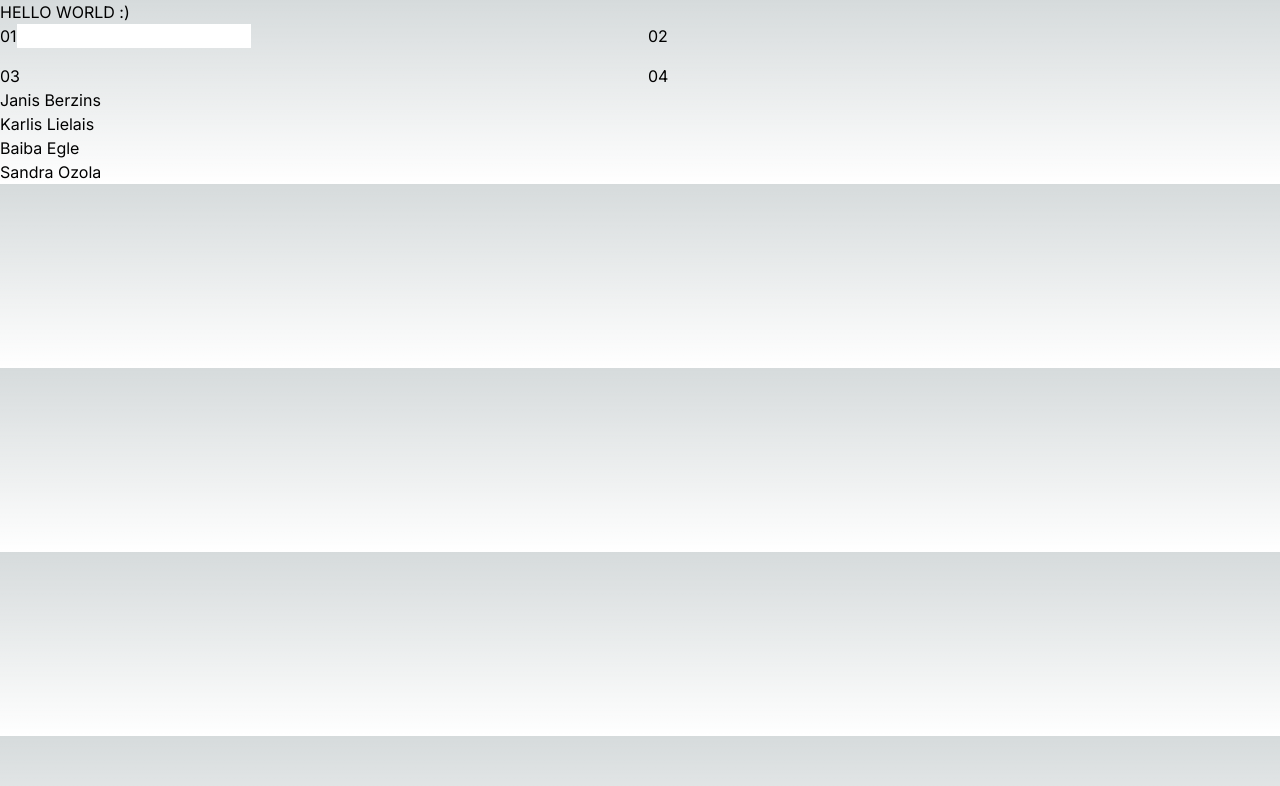
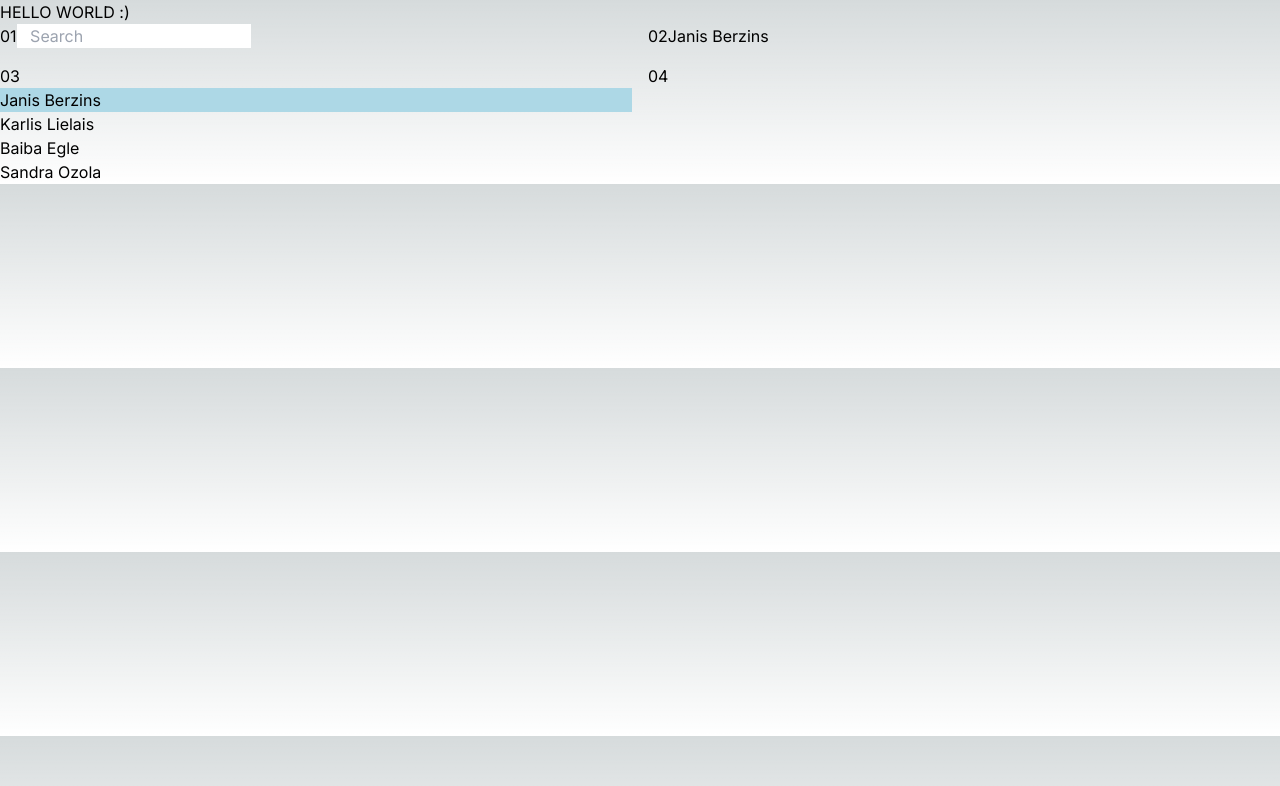
Before and after one commit to kristaps-m/chat-application, a Next.js app: page / in a window 1280 px wide. Shown: the top 786 px of the page. Built offline with nearby package versions, Linux system fonts and the light colour scheme.

Commit message:
add background color when click on name. Add hover pointer on name.

```diff
--- a/src/app/globals.css
+++ b/src/app/globals.css
@@ -31,3 +31,12 @@ body {
     text-wrap: balance;
   }
 }
+
+.clicked {
+  background-color: lightblue;
+  /* Change this to the desired background color */
+}
+
+.hover-pointer {
+  cursor: pointer;
+}
--- a/src/app/page.tsx
+++ b/src/app/page.tsx
@@ -17,6 +17,8 @@ export default function Home() {
   ];
   const [theUsers, setTheUsers] = useState<IUser[]>(usersList);
   const [searchUser, setSeachUser] = useState("");
+  const [clickedUserByIndex, setClickedUserByIndex] = useState(0);
+  const [clickedUserID, setClickedUserID] = useState(theUsers[0].id);
 
   useEffect(() => {
     let tempUsers = [...theUsers];
@@ -38,18 +40,35 @@ export default function Home() {
           01
           <input
             type="text"
+            placeholder="   Search"
             value={searchUser}
             onChange={(event) => setSeachUser(event.target.value)}
           />
           <h1>{searchUser}</h1>
         </div>
-        <div>02</div>
+        <div>
+          02
+          {/* Search by array index */}
+          {/* {theUsers[clickedUserByIndex].fullName} */}
+          {/* Search by ID */}
+          {theUsers.filter((u) => u.id === clickedUserID)[0].fullName}
+        </div>
         <div>
           03
           {theUsers.map((oneUser) => {
             return (
-              <div key={oneUser.id}>
-                <h1>{oneUser.fullName}</h1>
+              <div
+                key={oneUser.id}
+                className={clickedUserID === oneUser.id ? "clicked" : ""}
+              >
+                <h1
+                  onClick={() => {
+                    setClickedUserID(oneUser.id);
+                  }}
+                  className="hover-pointer"
+                >
+                  {oneUser.fullName}
+                </h1>
               </div>
             );
           })}
```
